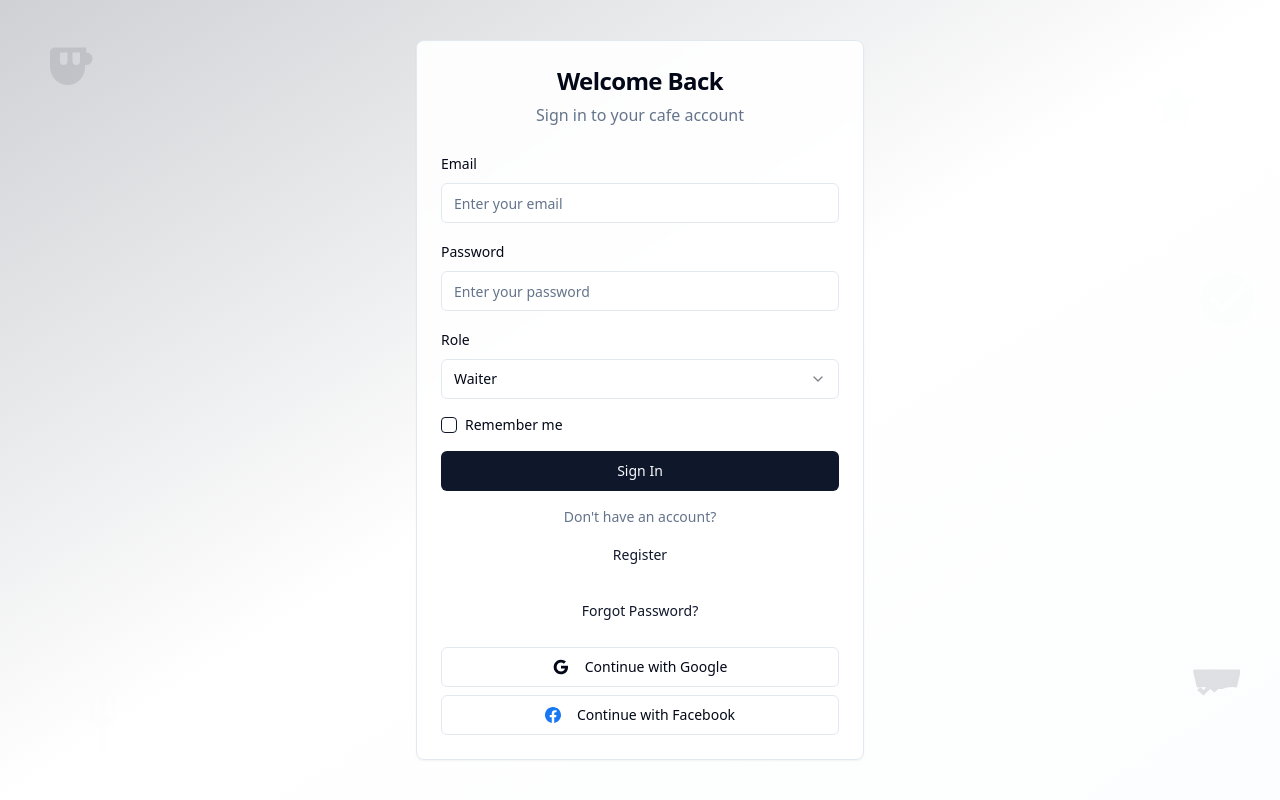
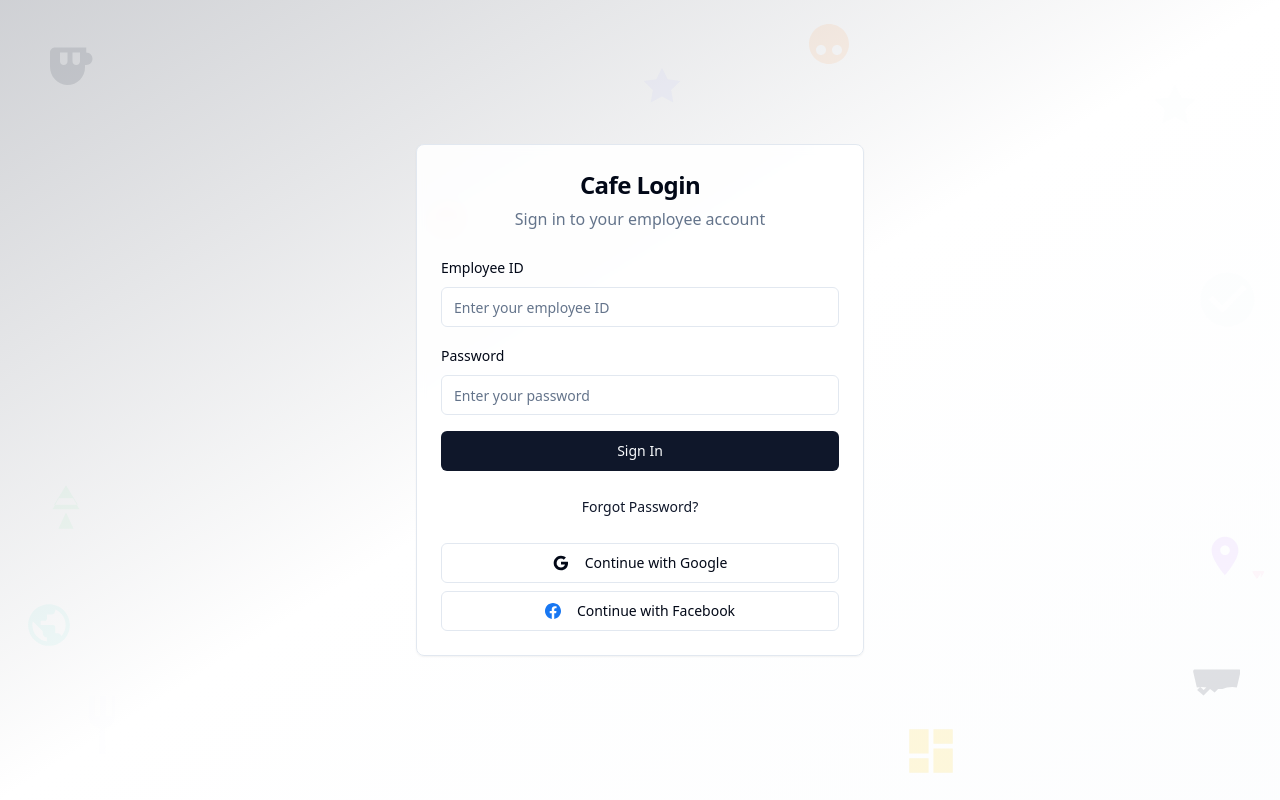
Before and after one commit to Mohamedashmar432/cafe-app, a React (Vite) app: page / in a window 1280 px wide. Built offline with nearby package versions, Linux system fonts and the light colour scheme.

Commit message:
Refactor: Simplify login page
Removed registration, email, and role fields. Added employee ID field and enhanced floating elements.

```diff
--- a/src/components/auth/LoginPage.tsx
+++ b/src/components/auth/LoginPage.tsx
@@ -4,8 +4,6 @@ import { Button } from '@/components/ui/button';
 import { Input } from '@/components/ui/input';
 import { Label } from '@/components/ui/label';
 import { Card, CardContent, CardHeader, CardTitle } from '@/components/ui/card';
-import { Select, SelectContent, SelectItem, SelectTrigger, SelectValue } from '@/components/ui/select';
-import { Checkbox } from '@/components/ui/checkbox';
 import { SocialLogin } from './SocialLogin';
 import type { User } from '@/pages/Index';
 
@@ -14,22 +12,19 @@ interface LoginPageProps {
 }
 
 export const LoginPage = ({ onLogin }: LoginPageProps) => {
-  const [email, setEmail] = useState('');
+  const [employeeId, setEmployeeId] = useState('');
   const [password, setPassword] = useState('');
-  const [role, setRole] = useState<User['role']>('Waiter');
-  const [rememberMe, setRememberMe] = useState(false);
-  const [isRegistering, setIsRegistering] = useState(false);
 
   const handleSubmit = (e: React.FormEvent) => {
     e.preventDefault();
 
     // Simple mock authentication
     const userData: User = {
-      id: Math.random().toString(36).substr(2, 9),
-      name: email.split('@')[0],
-      email,
-      role,
-      avatar: `https://api.dicebear.com/7.x/avataaars/svg?seed=${email}`,
+      id: employeeId,
+      name: `Employee ${employeeId}`,
+      email: `employee${employeeId}@cafe.com`,
+      role: 'Waiter',
+      avatar: `https://api.dicebear.com/7.x/avataaars/svg?seed=${employeeId}`,
     };
 
     onLogin(userData);
@@ -84,26 +79,75 @@ export const LoginPage = ({ onLogin }: LoginPageProps) => {
         </svg>
       </FloatingCafeElement>
 
+      {/* Additional Food and Cafe Elements */}
+      <FloatingCafeElement className="top-5 right-1/3" delay={3}>
+        <svg width="48" height="48" viewBox="0 0 24 24" fill="currentColor" className="text-orange-400/30">
+          <path d="M12 2C6.48 2 2 6.48 2 12s4.48 10 10 10 10-4.48 10-10S17.52 2 12 2zM8 17.5c-1.38 0-2.5-1.12-2.5-2.5s1.12-2.5 2.5-2.5 2.5 1.12 2.5 2.5-1.12 2.5-2.5 2.5zM16 17.5c-1.38 0-2.5-1.12-2.5-2.5s1.12-2.5 2.5-2.5 2.5 1.12 2.5 2.5-1.12 2.5-2.5 2.5z"/>
+        </svg>
+      </FloatingCafeElement>
+
+      <FloatingCafeElement className="bottom-1/3 left-10" delay={3.5}>
+        <svg width="52" height="52" viewBox="0 0 24 24" fill="currentColor" className="text-green-400/30">
+          <path d="M12 2l-5.5 9h11L12 2zM5.8 13l2.9-5h6.6l2.9 5H5.8zM12 14.5L8.5 22h7L12 14.5z"/>
+        </svg>
+      </FloatingCafeElement>
+
+      <FloatingCafeElement className="top-1/4 left-1/3" delay={4}>
+        <svg width="40" height="40" viewBox="0 0 24 24" fill="currentColor" className="text-red-400/30">
+          <path d="M22 12c0-5.54-4.46-10-10-10S2 6.46 2 12c0 5.54 4.46 10 10 10s10-4.46 10-10zM8 17c-1.1 0-2-.9-2-2s.9-2 2-2 2 .9 2 2-.9 2-2 2zm8 0c-1.1 0-2-.9-2-2s.9-2 2-2 2 .9 2 2-.9 2-2 2z"/>
+        </svg>
+      </FloatingCafeElement>
+
+      <FloatingCafeElement className="bottom-5 right-1/4" delay={4.5}>
+        <svg width="58" height="58" viewBox="0 0 24 24" fill="currentColor" className="text-yellow-400/30">
+          <path d="M3 13h8V3H3v10zm0 8h8v-6H3v6zm10 0h8V11h-8v10zm0-18v6h8V3h-8z"/>
+        </svg>
+      </FloatingCafeElement>
+
+      <FloatingCafeElement className="top-2/3 right-8" delay={5}>
+        <svg width="46" height="46" viewBox="0 0 24 24" fill="currentColor" className="text-purple-400/30">
+          <path d="M12 2C8.13 2 5 5.13 5 9c0 5.25 7 13 7 13s7-7.75 7-13c0-3.87-3.13-7-7-7zm0 9.5c-1.38 0-2.5-1.12-2.5-2.5s1.12-2.5 2.5-2.5 2.5 1.12 2.5 2.5-1.12 2.5-2.5 2.5z"/>
+        </svg>
+      </FloatingCafeElement>
+
+      <FloatingCafeElement className="top-16 left-1/2" delay={5.5}>
+        <svg width="44" height="44" viewBox="0 0 24 24" fill="currentColor" className="text-indigo-400/30">
+          <path d="M12 2l3.09 6.26L22 9.27l-5 4.87 1.18 6.88L12 17.77l-6.18 3.25L7 14.14 2 9.27l6.91-1.01L12 2z"/>
+        </svg>
+      </FloatingCafeElement>
+
+      <FloatingCafeElement className="bottom-1/4 right-2" delay={6}>
+        <svg width="42" height="42" viewBox="0 0 24 24" fill="currentColor" className="text-pink-400/30">
+          <path d="M17.6 11.48 19.44 8.3a.6.6 0 0 0-.4-.9H13.4a.6.6 0 0 0-.4.9l1.84 3.18a.6.6 0 0 0 1.04 0l1.72-2.98z"/>
+        </svg>
+      </FloatingCafeElement>
+
+      <FloatingCafeElement className="top-3/4 left-6" delay={6.5}>
+        <svg width="50" height="50" viewBox="0 0 24 24" fill="currentColor" className="text-teal-400/30">
+          <path d="M12 2C6.48 2 2 6.48 2 12s4.48 10 10 10 10-4.48 10-10S17.52 2 12 2zm-1 17.93c-3.94-.49-7-3.85-7-7.93 0-.62.08-1.21.21-1.79L9 15v1c0 1.1.9 2 2 2v1.93zm6.9-2.54c-.26-.81-1-1.39-1.9-1.39h-1v-3c0-.55-.45-1-1-1H8v-2h2c.55 0 1-.45 1-1V7h2c1.1 0 2-.9 2-2v-.41c2.93 1.19 5 4.06 5 7.41 0 2.08-.8 3.97-2.1 5.39z"/>
+        </svg>
+      </FloatingCafeElement>
+
       <Card className="w-full max-w-md relative z-10 backdrop-blur-sm bg-card/90">
         <CardHeader className="text-center">
           <CardTitle className="text-2xl font-bold">
-            {isRegistering ? 'Create Account' : 'Welcome Back'}
+            Cafe Login
           </CardTitle>
           <p className="text-muted-foreground">
-            {isRegistering ? 'Sign up for your cafe account' : 'Sign in to your cafe account'}
+            Sign in to your employee account
           </p>
         </CardHeader>
 
         <CardContent className="space-y-4">
           <form onSubmit={handleSubmit} className="space-y-4">
             <div className="space-y-2">
-              <Label htmlFor="email">Email</Label>
+              <Label htmlFor="employeeId">Employee ID</Label>
               <Input
-                id="email"
-                type="email"
-                value={email}
-                onChange={(e) => setEmail(e.target.value)}
-                placeholder="Enter your email"
+                id="employeeId"
+                type="text"
+                value={employeeId}
+                onChange={(e) => setEmployeeId(e.target.value)}
+                placeholder="Enter your employee ID"
                 required
               />
             </div>
@@ -120,55 +164,16 @@ export const LoginPage = ({ onLogin }: LoginPageProps) => {
               />
             </div>
 
-            <div className="space-y-2">
-              <Label htmlFor="role">Role</Label>
-              <Select value={role} onValueChange={(value: User['role']) => setRole(value)}>
-                <SelectTrigger>
-                  <SelectValue placeholder="Select your role" />
-                </SelectTrigger>
-                <SelectContent>
-                  <SelectItem value="Admin">Admin</SelectItem>
-                  <SelectItem value="Waiter">Waiter</SelectItem>
-                  <SelectItem value="Cashier">Cashier</SelectItem>
-                </SelectContent>
-              </Select>
-            </div>
-
-            <div className="flex items-center space-x-2">
-              <Checkbox
-                id="remember"
-                checked={rememberMe}
-                onCheckedChange={(checked) => setRememberMe(checked === true)}
-              />
-              <Label htmlFor="remember" className="text-sm">
-                Remember me
-              </Label>
-            </div>
-
             <Button type="submit" className="w-full">
-              {isRegistering ? 'Create Account' : 'Sign In'}
+              Sign In
             </Button>
           </form>
 
-          <div className="text-center space-y-2">
-            <p className="text-sm text-muted-foreground">
-              {isRegistering ? 'Already have an account?' : "Don't have an account?"}
-            </p>
-            <Button
-              variant="link"
-              onClick={() => setIsRegistering(!isRegistering)}
-            >
-              {isRegistering ? 'Sign In' : 'Register'}
+          <div className="text-center">
+            <Button variant="link" className="text-sm">
+              Forgot Password?
             </Button>
           </div>
-
-          {!isRegistering && (
-            <div className="text-center">
-              <Button variant="link" className="text-sm">
-                Forgot Password?
-              </Button>
-            </div>
-          )}
 
           <SocialLogin onLogin={onLogin} />
         </CardContent>
```
